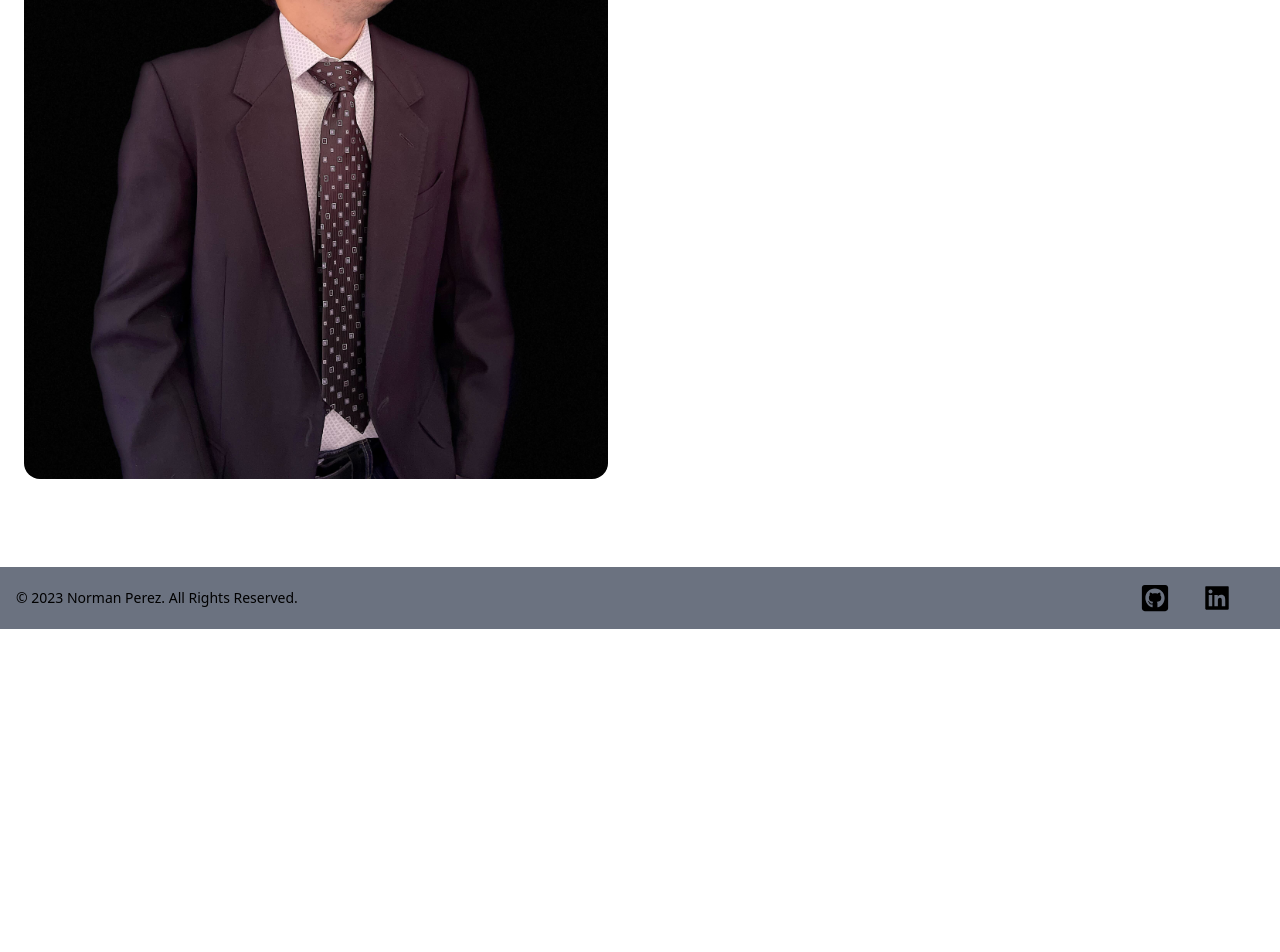
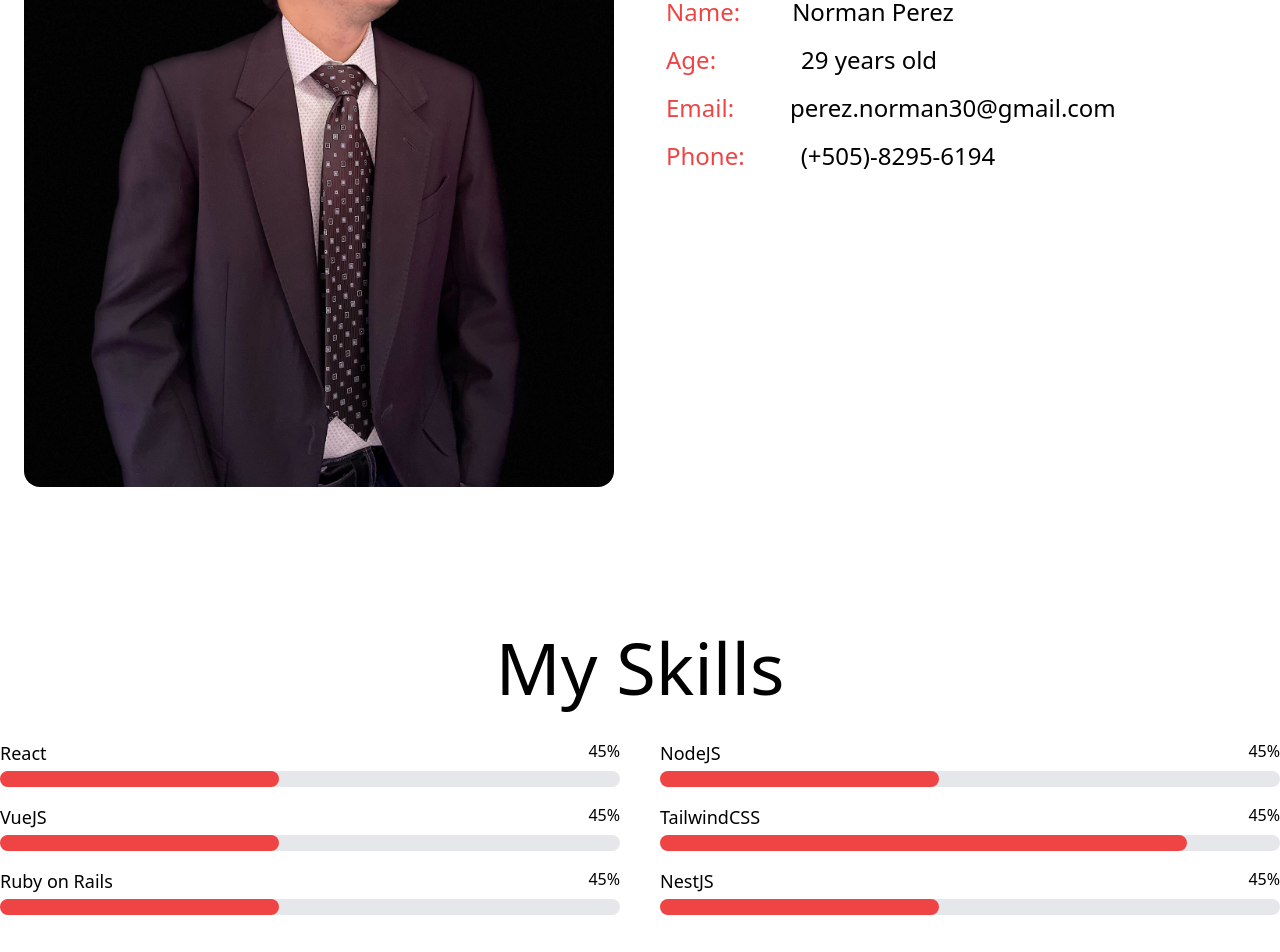
Before and after one commit to Nrmanperez/Portfolio-Norman, a React (Vite) app: page / in a window 1280 px wide. Shown: the part 1220-2172 px from the top of the page. Before the commit the page ends 1849 px from the top, so only its background shows below. Built offline with nearby package versions, Linux system fonts and the light colour scheme.

Commit message:
section my skills

```diff
--- a/src/components/AboutMe/AboutMe.jsx
+++ b/src/components/AboutMe/AboutMe.jsx
@@ -3,21 +3,21 @@ import profileAboutMe from '../../assets/NORMAN_BACK.jpg'
 export const AboutMe = () => {
   return (
     <section className="bg-white pt-24 pb-16">
-      <div className="grid grid-cols-2 gap-4">
+      <div className="grid grid-cols-2 gap-1">
         <div className='flex justify-center items-center'>
           <div className='p-6'>
             <img src={profileAboutMe} className='rounded-2xl' style={{ width: '600px' }}  alt="About Me" />
           </div>
         </div>
         <div className='p-6'>
-          <h2>About Me</h2>
-          <p>Lorem ipsum dolor sit amet consectetur adipisicing elit. Ipsam deleniti consequuntur quaerat, delectus, error, minus incidunt ut porro minima repudiandae odio voluptas aperiam? Soluta ratione deleniti quo provident laudantium cum!</p>
+          <h2 className='text-5xl font-bold pb-11'>About Me</h2>
+          <p className='pb-11 text-2xl'>Lorem ipsum dolor sit amet consectetur adipisicing elit. Ipsam deleniti consequuntur quaerat, delectus, error, minus incidunt ut porro minima repudiandae odio voluptas aperiam? Soluta ratione deleniti quo provident laudantium cum!</p>
           <div>
-            <ul>
-              <li><span>Name:</span>Norman Perez</li>
-              <li><span>Age:</span>29 years old</li>
-              <li><span>Email:</span>perez.norman30@gmail.com</li>
-              <li><span>Country:</span>Nicaragua</li>
+            <ul className='grid 2xl:grid-cols-2 grid-cols-1 gap-4'>
+              <li className='text-2xl'><span className='text-red-500 text-2xl' style={{ marginRight: '52px' }}>Name:</span>Norman Perez</li>
+              <li className='text-2xl'><span className='text-red-500 text-2xl' style={{ marginRight: '85px' }}>Age:</span>29 years old</li>
+              <li className='text-2xl'><span className='text-red-500 text-2xl mr-14'>Email:</span>perez.norman30@gmail.com</li>
+              <li className='text-2xl'><span className='text-red-500 text-2xl mr-14'>Phone:</span>(+505)-8295-6194</li>
             </ul>
           </div>
         </div>
--- a/src/components/Home/Home.jsx
+++ b/src/components/Home/Home.jsx
@@ -49,7 +49,7 @@ export const Home = () => {
         </div>
       </div>
       <div className='relative bottom-14 mt-20'>
-        <img src={profile} alt="Profile Norman" className='xl:w-3/4 sm:w-full sm:h-1/3' style={{ minHeight: '62vh', maxHeight: '78vh' }} />
+        <img src={profile} alt="Profile Norman" className='xl:w-2/4 sm:w-full sm:h-1/3' style={{ minHeight: '62vh', maxHeight: '78vh' }} />
       </div>
     </section>
   )
--- a/src/components/LandingPage/LandingPage.jsx
+++ b/src/components/LandingPage/LandingPage.jsx
@@ -1,12 +1,14 @@
 import { LandingLayout } from '../../Layout/LandingLayout/LandingLayout'
 import { Home } from '../Home/Home'
 import { AboutMe } from '../AboutMe/AboutMe'
+import { Skills } from '../Skills/Skills'
 
 export const LandingPage = () => {
   return (
     <LandingLayout>
         <Home />
         <AboutMe />
+        <Skills />
     </LandingLayout>
   )
 }
--- /dev/null
+++ b/src/components/Skills/Skills.jsx
@@ -0,0 +1,73 @@
+
+export const Skills = () => {
+  return (
+    <section className="mt-14 mb-14">
+        <div>
+            <h2 className="text-center text-7xl">My Skills</h2>
+        </div>
+        <div className="container mx-auto">
+            <div className="mt-9 grid grid-cols-1 md:grid-cols-2 md:gap-10">
+                <div className="flex-col">
+                    <div>
+                        <div className="flex justify-between">
+                            <p className="mb-1 text-lg font-medium dark:text-white">React</p>
+                            <p>45%</p>
+                        </div>
+                        <div className="w-full h-4 mb-4 bg-gray-200 rounded-full dark:bg-gray-700">
+                            <div className="h-4 bg-red-500 rounded-full dark:bg-blue-500" style={{ width: '45%' }}></div>
+                        </div>
+                    </div>
+                    <div>
+                        <div className="flex justify-between">
+                            <p className="mb-1 text-lg font-medium dark:text-white">VueJS</p>
+                            <p>45%</p>
+                        </div>
+                        <div className="w-full h-4 mb-4 bg-gray-200 rounded-full dark:bg-gray-700">
+                            <div className="h-4 bg-red-500 rounded-full dark:bg-blue-500" style={{ width: '45%' }}></div>
+                        </div>
+                    </div>
+                    <div>
+                        <div className="flex justify-between">
+                            <p className="mb-1 text-lg font-medium dark:text-white">Ruby on Rails</p>
+                            <p>45%</p>
+                        </div>
+                        <div className="w-full h-4 mb-4 bg-gray-200 rounded-full dark:bg-gray-700">
+                            <div className="h-4 bg-red-500 rounded-full dark:bg-blue-500" style={{ width: '45%' }}></div>
+                        </div>
+                    </div>
+                </div>
+                <div className="flex-col">
+                    <div>
+                        <div className="flex justify-between">
+                            <p className="mb-1 text-lg font-medium dark:text-white">NodeJS</p>
+                            <p>45%</p>
+                        </div>
+                        <div className="w-full h-4 mb-4 bg-gray-200 rounded-full dark:bg-gray-700">
+                            <span data-progress="75%" className="loader-liquid" style={{width: '45%'}}></span>
+                            <div className="h-4 bg-red-500 rounded-full dark:bg-blue-500" style={{ width: '45%' }}></div>
+                        </div>
+                    </div>
+                    <div>
+                        <div className="flex justify-between">
+                            <p className="mb-1 text-lg font-medium dark:text-white">TailwindCSS</p>
+                            <p>45%</p>
+                        </div>
+                            <div className="w-full h-4 mb-4 bg-gray-200 rounded-full dark:bg-gray-700">
+                                <div className="h-4 bg-red-500 rounded-full dark:bg-blue-500" style={{ width: '85%' }}></div>
+                            </div>
+                        </div>
+                    <div>
+                        <div className="flex justify-between">
+                            <p className="mb-1 text-lg font-medium dark:text-white">NestJS</p>
+                            <p>45%</p>
+                        </div>
+                        <div className="w-full h-4 mb-4 bg-gray-200 rounded-full dark:bg-gray-700">
+                            <div className="h-4 bg-red-500 rounded-full dark:bg-blue-500" style={{ width: '45%' }}></div>
+                        </div>
+                    </div>
+                </div>
+            </div>
+        </div>
+    </section>
+  )
+}
--- /dev/null
+++ b/src/components/Skills/index.js
@@ -0,0 +1 @@
+export * from './Skills'
```
